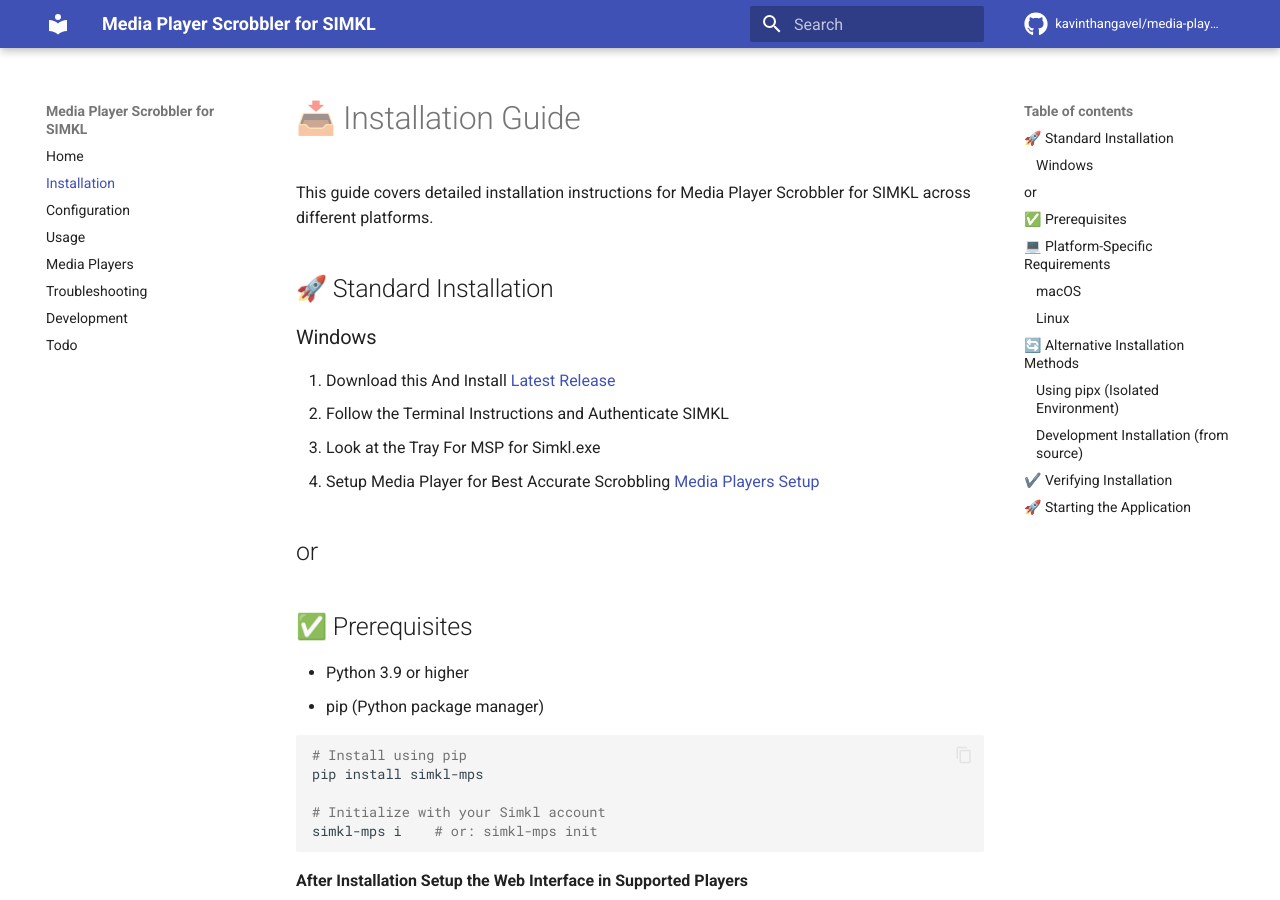
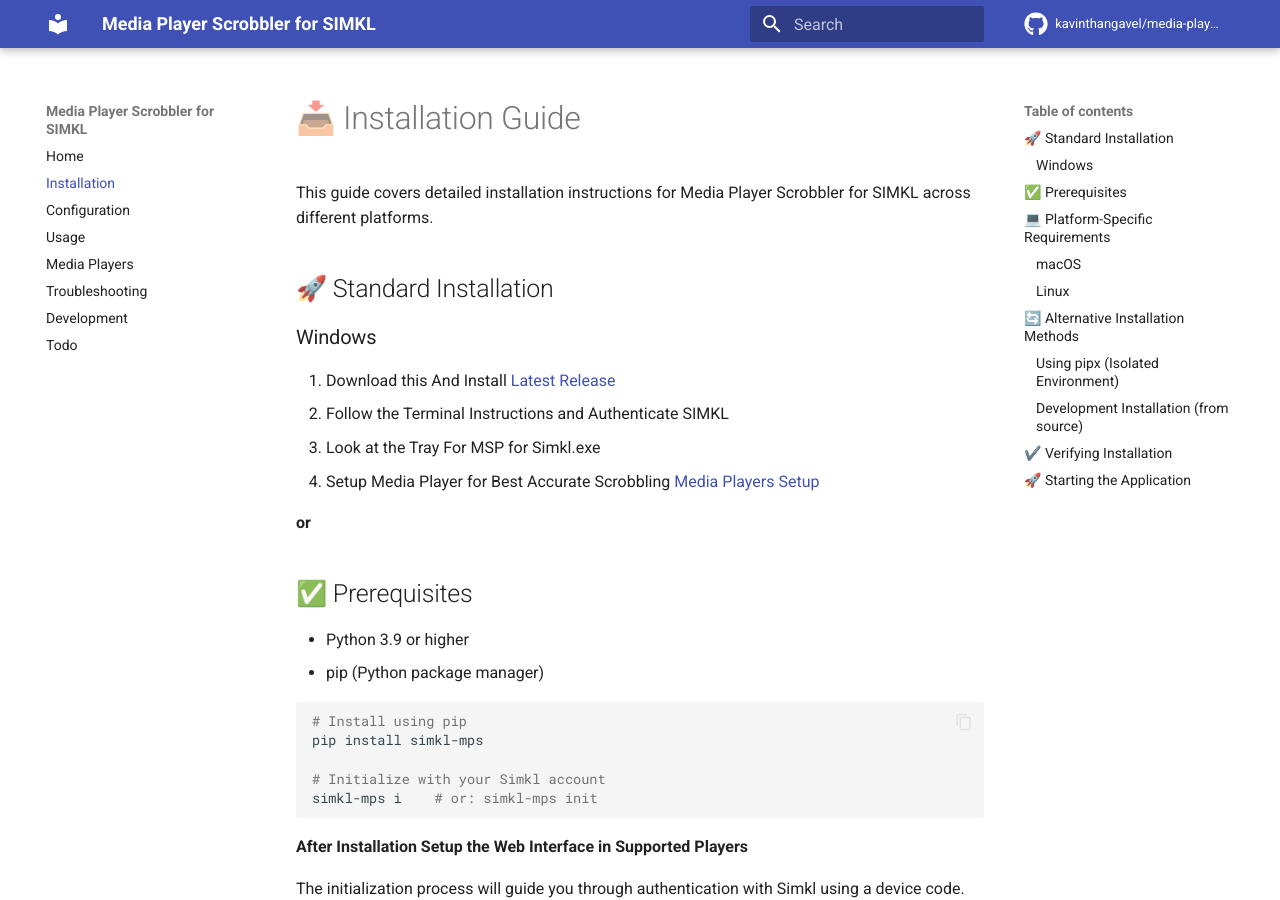
Before and after one commit to ByteTrix/Media-Player-Scrobbler-for-Simkl, an MkDocs documentation site: the page built from docs/installation.md, in a window 1280 px wide and 900 px high. Built offline with MkDocs 1.6.1 and Material for MkDocs 9.7.7, drawn with Linux system fonts in a browser that asks for light colours; comment, search, counter and statistics services are not loaded.

```diff
--- a/docs/installation.md
+++ b/docs/installation.md
@@ -14,7 +14,7 @@ This guide covers detailed installation instructions for Media Player Scrobbler
 3. Look at the Tray For MSP for Simkl.exe
 4. Setup Media Player for Best Accurate Scrobbling [Media Players Setup](https://github.com/kavinthangavel/Media-Player-Scrobbler-for-Simkl/blob/main/docs/media-players.md#%EF%B8%8F-player-configuration-for-advanced-tracking)
 
-## or
+**or**
 
 ## ✅ Prerequisites
 
```
